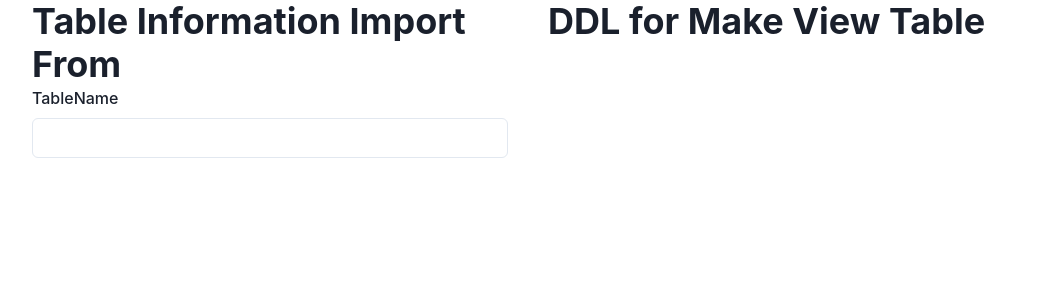
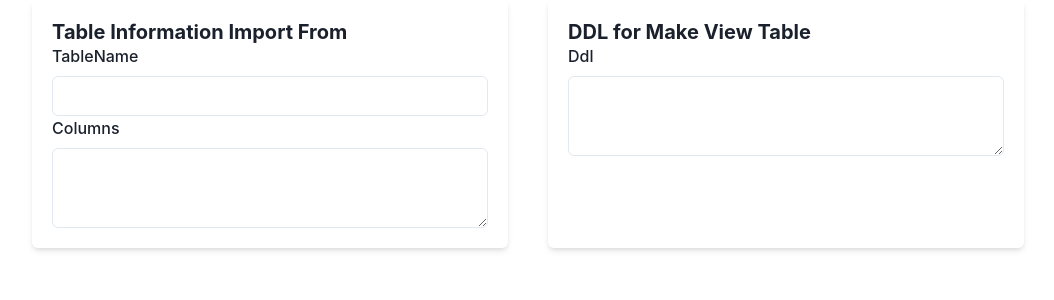
Before and after one commit to medcarejp/view-ddl-generator, a Next.js app: page / in a window 1280 px wide. Shown: the top 300 px of the page, without its empty margins (112-1166 px from the left). Built offline with nearby package versions, Linux system fonts and the light colour scheme.

Commit message:
make base elements.

```diff
--- a/components/DdlForm.tsx
+++ b/components/DdlForm.tsx
@@ -1,20 +1,28 @@
 import React from 'react';
 import {
-  SimpleGrid, Heading, FormControl, FormLabel, Input,
+  SimpleGrid, Heading, FormControl, FormLabel, Input, Box, Textarea,
 } from '@chakra-ui/react';
 
 const Component = () => (
   <SimpleGrid columns={2} spacing={10}>
-    <div>
-      <Heading as="h2">Table Information Import From</Heading>
+    <Box shadow="md" p={5} borderRadius="md">
+      <Heading fontSize="xl">Table Information Import From</Heading>
       <FormControl id="TableName">
         <FormLabel>TableName</FormLabel>
         <Input />
       </FormControl>
-    </div>
-    <div>
-      <Heading as="h2">DDL for Make View Table</Heading>
-    </div>
+      <FormControl id="Columns">
+        <FormLabel>Columns</FormLabel>
+        <Textarea />
+      </FormControl>
+    </Box>
+    <Box shadow="md" p={5} borderRadius="md">
+      <Heading fontSize="xl">DDL for Make View Table</Heading>
+      <FormControl id="Ddl">
+        <FormLabel>Ddl</FormLabel>
+        <Textarea readOnly />
+      </FormControl>
+    </Box>
   </SimpleGrid>
 );
 
```
